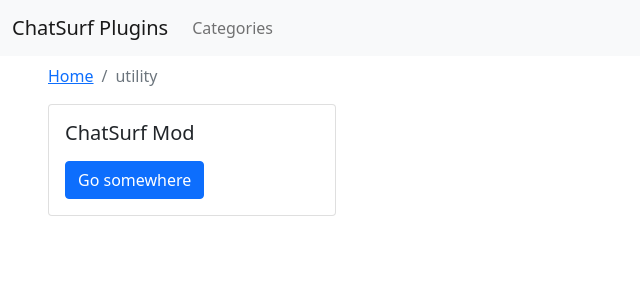
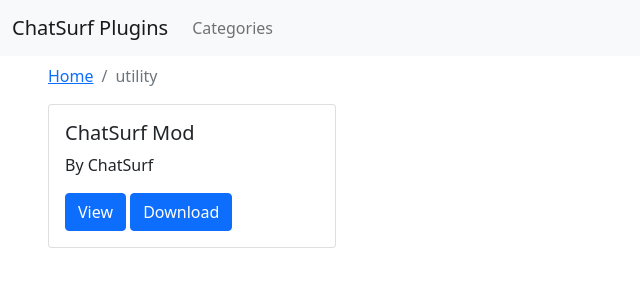
Before and after one commit to ChatSurfApp/plugins, a Jekyll site: the page built from _categories/utility.md, in a window 1280 px wide. Shown: the top 300 px of the page, without its empty margins (0-640 px from the left). Built offline with Jekyll 4.4.1, drawn with Linux system fonts in a browser that asks for light colours; nearby versions of some CDN libraries.

Commit message:
Update category.html

```diff
--- a/_layouts/category.html
+++ b/_layouts/category.html
@@ -9,14 +9,17 @@ layout: base
   </ol>
 </nav>
 
+<div class="d-flex flex-wrap">
 {% for plugin in site.plugins %}
 {% if plugin.category == page.category %}
   <div class="card" style="width: 18rem;">
     <div class="card-body">
       <h5 class="card-title">{{ plugin.title }}</h5>
-      <p class="card-text"></p>
-      <a href="#" class="btn btn-primary">Go somewhere</a>
+      <p class="card-text">By {{ plugin.author }}</p>
+      <a href="{{ plugin.url | relative_url }}" class="btn btn-primary">View</a>
+      <a href="{{ plugin.url | relative_url }}.js" class="btn btn-primary">Download</a>
     </div>
   </div>
 {% endif %}
 {% endfor %}
+</div>
```
